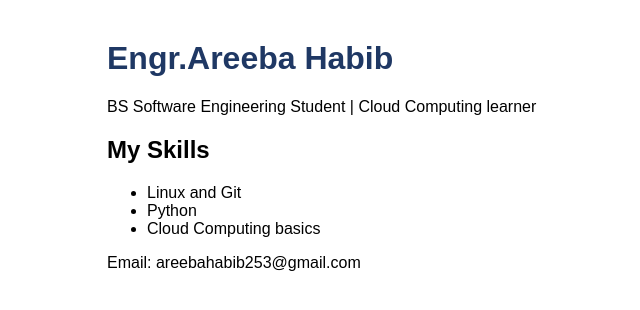
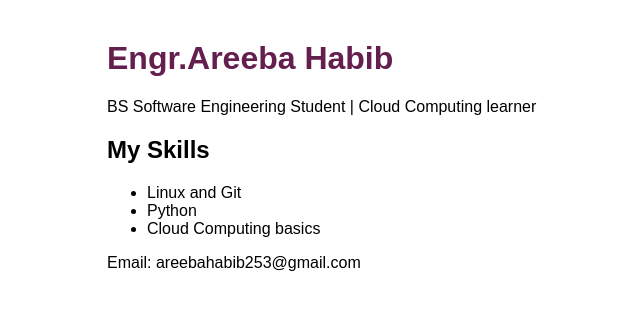
Before and after one commit to areebahabib/areebahabib.github.io, a plain HTML site: page index.html in a window 1280 px wide. Shown: the whole page, without its empty margins (183-823 px from the left). Drawn offline with Linux system fonts and the light colour scheme.

Commit message:
Add my website

```diff
--- a/index.html
+++ b/index.html
@@ -4,7 +4,7 @@
  <title>My Portfolio</title>
  <style>
  body { font-family: Arial; max-width: 700px; margin: 40px auto; }
- h1 { color: #1F3864; }
+ h1 { color: #641f4f; }
  </style>
 </head>
 <body>
```
